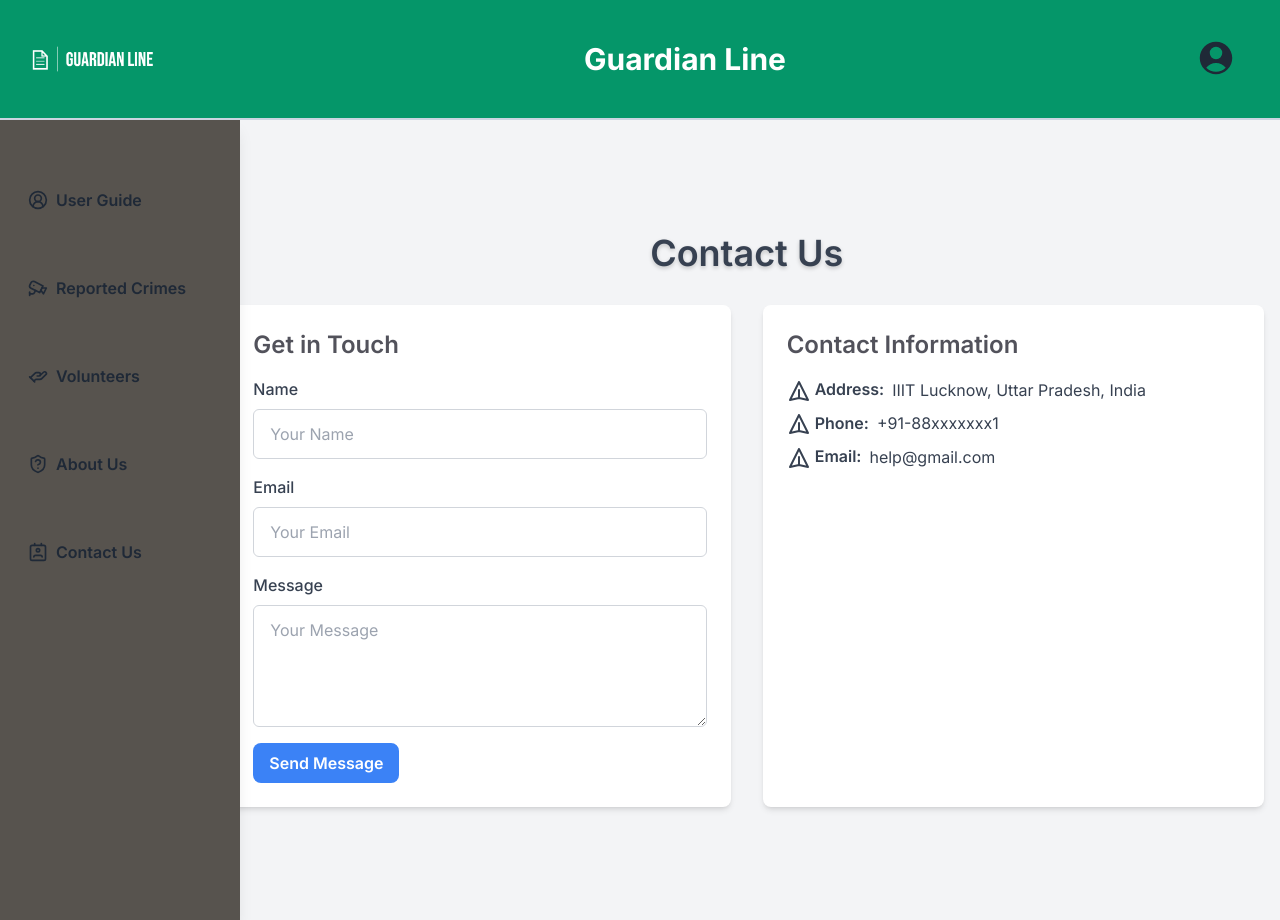
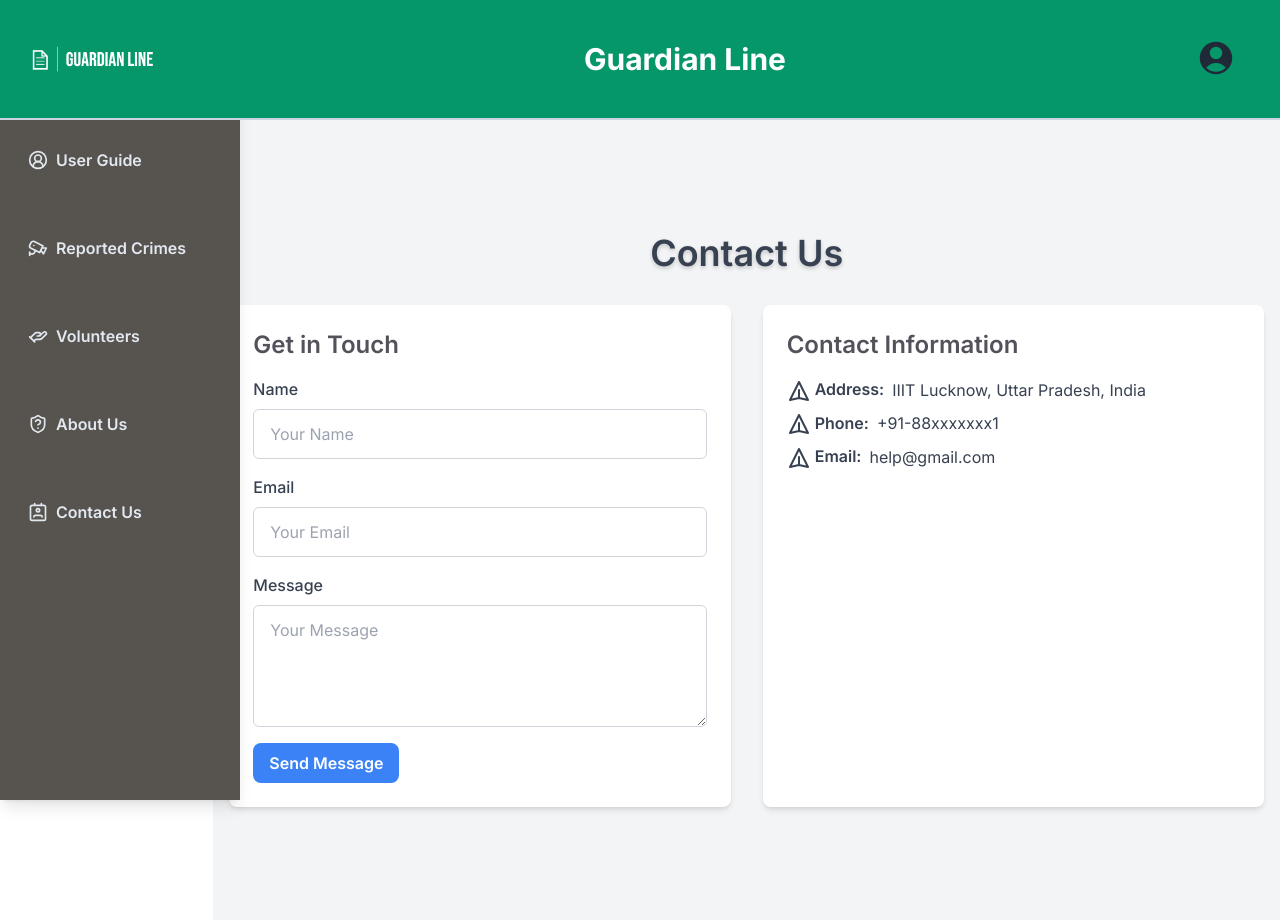
Before and after one commit to annupriy/Guardian-Line, a Next.js app in the folder guardian-line/: page /contactUs in a window 1280 px wide. Built offline with nearby package versions, Linux system fonts and the light colour scheme.

Commit message:
Changes in sidebar and navbar positioning

```diff
--- a/guardian-line/src/app/(logged)/reported_crimes/page.tsx
+++ b/guardian-line/src/app/(logged)/reported_crimes/page.tsx
@@ -416,6 +416,11 @@ const Page = () => {
     setExpandedReport(expandedReport === reportId ? null : reportId);
   };
 
+  const handleViewDocument = (docPath: string[]) => {
+    // Open the document in a new tab
+    window.open(docPath[0], "_blank");
+  };
+
   if (loading) {
     return <p>Loading...</p>;
   }
@@ -467,6 +472,31 @@ const Page = () => {
                       {`${report.incidentLocation.address} (${report.incidentLocation.latitude}, ${report.incidentLocation.longitude})`}
                     </p>
 
+                    {/* {report.uploadedDocPath != null && (
+                    <button
+                      className="bg-blue-500 hover:bg-blue-700 text-white font-bold py-2 px-4 rounded transition-colors duration-300"
+                      onClick={() => handleViewDocument(report.uploadedDocPath)}
+                    >
+                      View Uploaded Document
+                    </button>
+                  )} */}
+                  {report.uploadedDocPath != null && report.uploadedDocPath.length > 0 && (
+  <div>
+    {/* {report.uploadedDocPath.map((doc, index) => (
+      <div key={index}>
+        <a
+          href={doc.path}
+          className="bg-blue-500 hover:bg-blue-700 text-white font-bold py-2 px-4 rounded transition-colors duration-300 inline-block mb-2"
+          target="_blank"
+          rel="noopener noreferrer"
+        >
+          View {doc.name}
+        </a>
+      </div>
+    ))} */}
+  </div>
+)}
+
 
                 </div>
               )}
--- a/guardian-line/src/app/Components/Navbar.tsx
+++ b/guardian-line/src/app/Components/Navbar.tsx
@@ -119,7 +119,7 @@ const Navbar = () => {
   return (
     <>
 
-      <div className="navbar  bg-emerald-600 w-full flex-end justify-between items-center h-[15%] top-0 right-0 border-b-2 border-slate-300 fixed z-10">
+      <div className="navbar  bg-emerald-600 w-full flex-end justify-between items-center h-[15%] top-0 right-0 border-b-2 border-slate-300 fixed z-50">
         <Toaster />
         <img
           src={"./Guardian Line-logos_transparent.png"}
--- a/guardian-line/src/app/Components/Sidebar.tsx
+++ b/guardian-line/src/app/Components/Sidebar.tsx
@@ -173,8 +173,8 @@ const items: ISidebarItem[] = [
 
 const Sidebar = () => {
   return (
-    <div className="fixed top-0 left-0 h-screen w-60 shadow-lg z-10 p-4 bg-stone-600" style={{ marginTop: "120px" }}>
-      <div className="flex flex-col space-y-10 w-full " style={{ marginTop: "40px" }}>
+    <div className="fixed top-0 left-0 h-screen w-60 shadow-lg z-10 p-4 bg-stone-600" >
+      <div className="flex flex-col space-y-10 w-full " style={{ marginTop: "120px" }}>
         {/* <img className="h-10 w-fit" src="/logo-expanded.png" alt="Logo" /> */}
         <div className="flex flex-col space-y-10 ">
         {items.map((item, index) => (
--- a/guardian-line/src/app/Components/item.tsx
+++ b/guardian-line/src/app/Components/item.tsx
@@ -49,7 +49,7 @@ const SidebarItem = ({ item }: { item: ISidebarItem }) => {
     `}
         onClick={onClick}
       >
-        <div className="flex items-center space-x-2">
+        <div className="flex items-center space-x-2 text-slate-200">
           <Icon size={20} />
           <p className="text-base font-semibold">{name} </p>
         </div>
```
Also changed, not shown: guardian-line/src/app/Components/logo-expanded.png (added).
